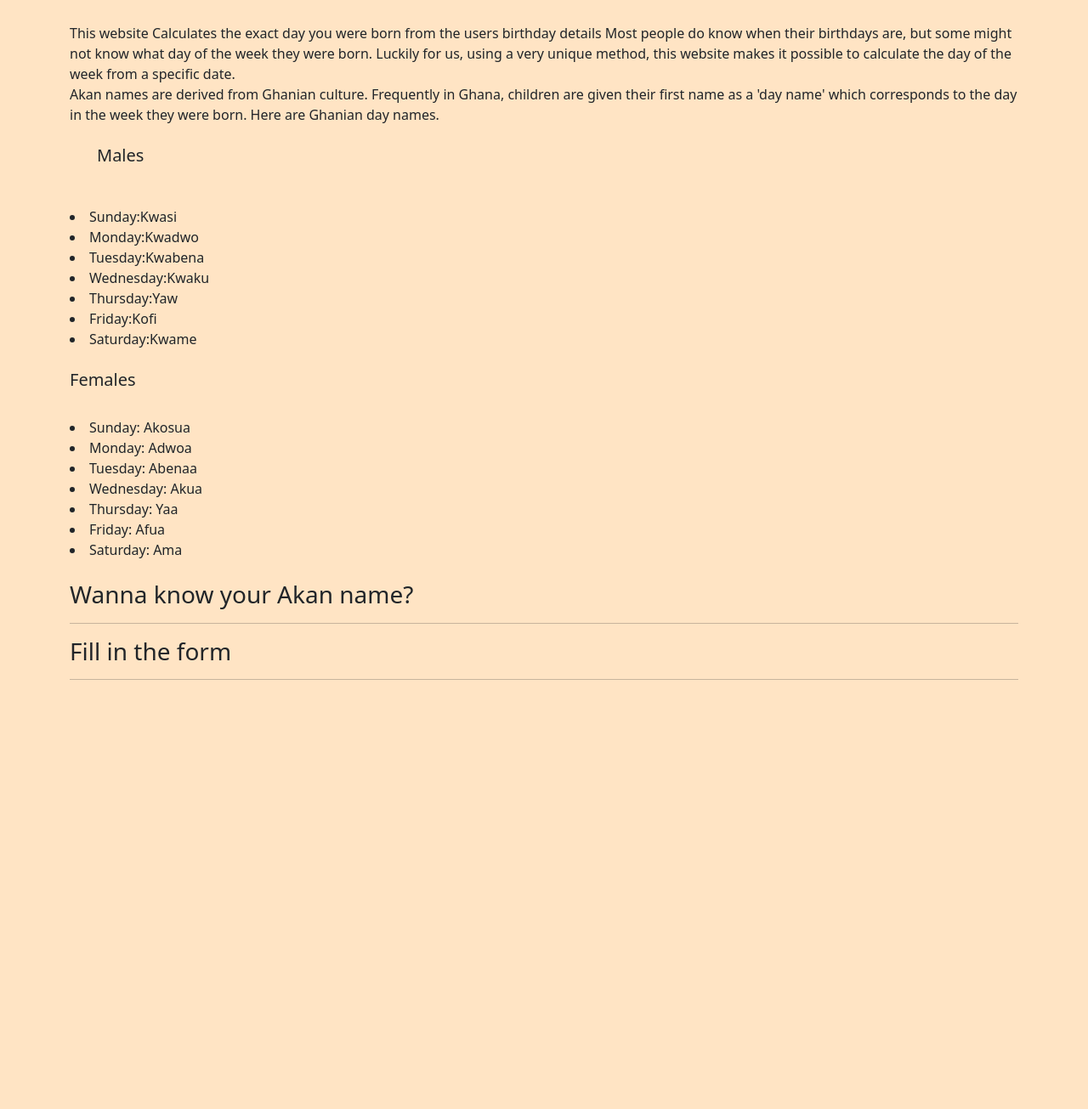
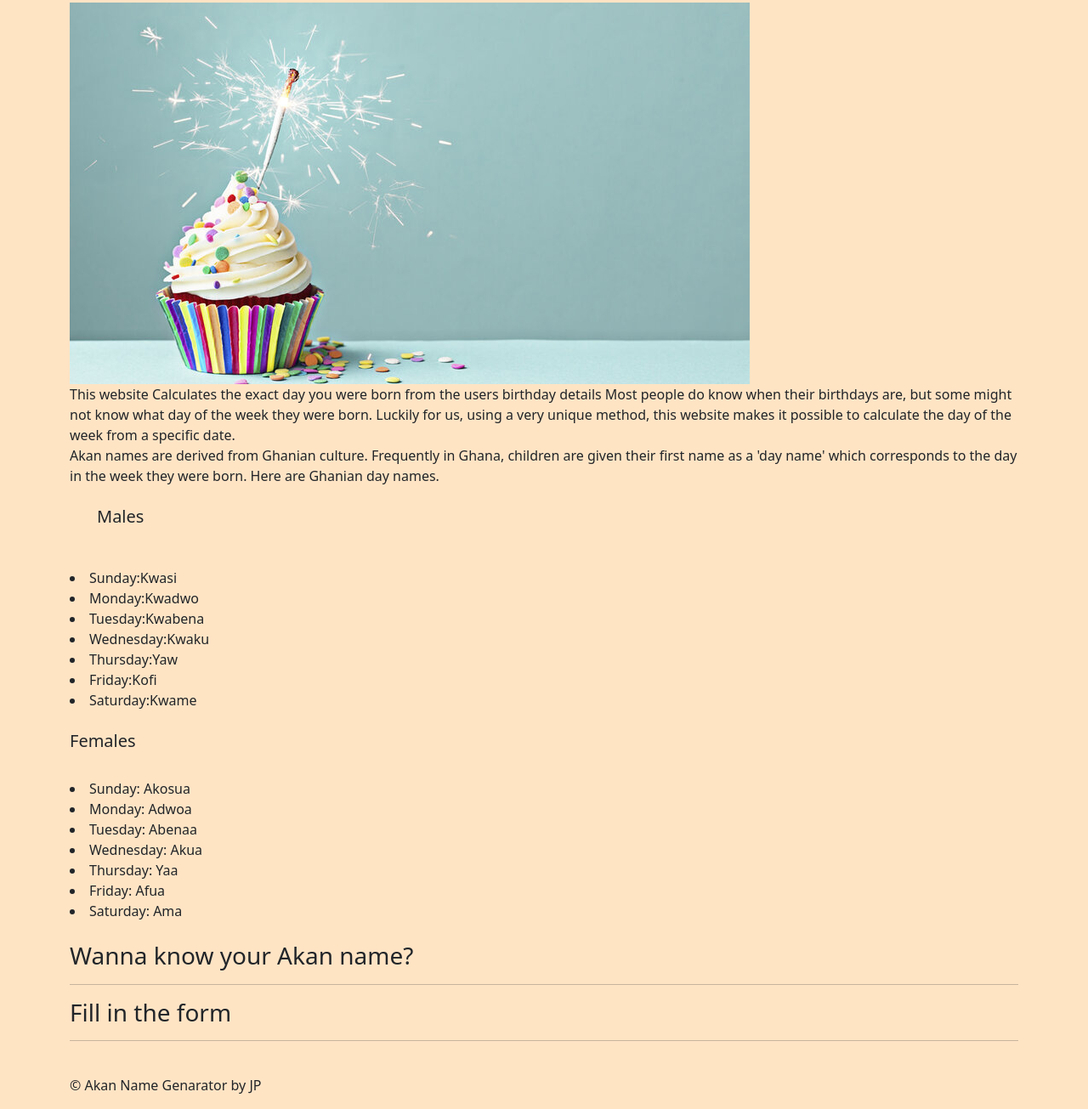
Before and after one commit to johngolem/IP2, a plain HTML site: page index.html in a window 1280 px wide. Shown: the part 135-1440 px from the top of the page at 85% size. Before the commit the page ends 975 px from the top, so only its background shows below. Drawn offline with nearby package versions, Linux system fonts and the light colour scheme.

Commit message:
add image to html file

```diff
--- a/css/styles.css
+++ b/css/styles.css
@@ -1,5 +1,6 @@
 body{
     background-color: bisque;
+    background-image: <img src="./images/cake.jpg" alt="Image of a cake" />;
 }
 title{
 color: darkgray;
--- a/index.html
+++ b/index.html
@@ -12,6 +12,7 @@
             <hr />
             <h1>Akan name generator</h1>
             <hr />
+            <img src="./images/cake.jpg" alt="Image of a cake" />
             </br>
                 <p1>This website Calculates the exact day you were born from the users birthday details</p1>
                 <p2>Most people do know when their birthdays are, but some might not know what day of the week they were born. Luckily for us, using a very unique method, this website makes it possible to calculate the day of the week from a specific date.
@@ -50,6 +51,9 @@
         <hr />
         </h3>
         </br>
+ <footer>
+  <p>© Akan Name Genarator by JP</p>
+  </footer>
 <script src="./index.js"></script>
 </div>
 </body>
```
Also changed, not shown: images/cake.jpg (added).
